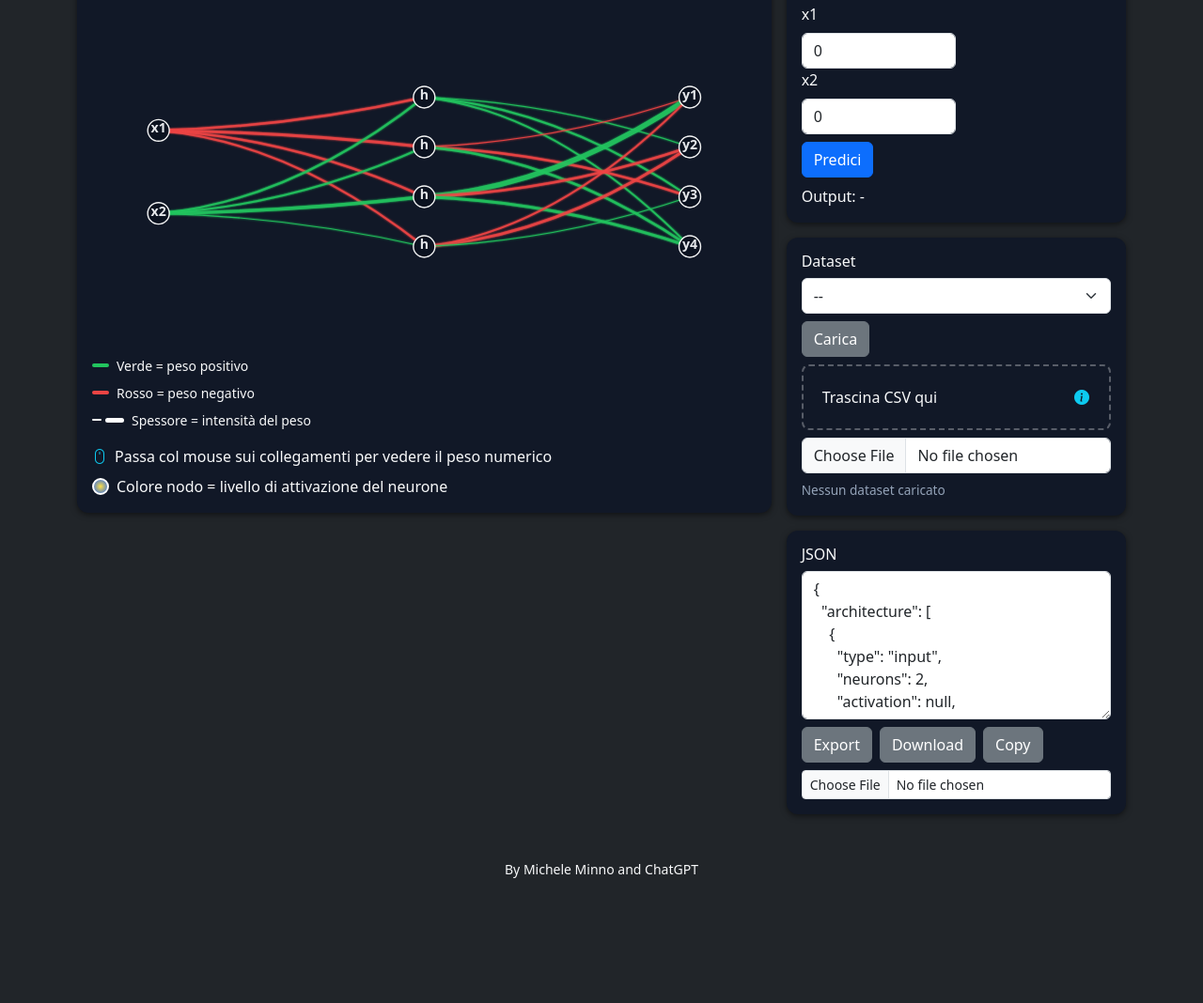
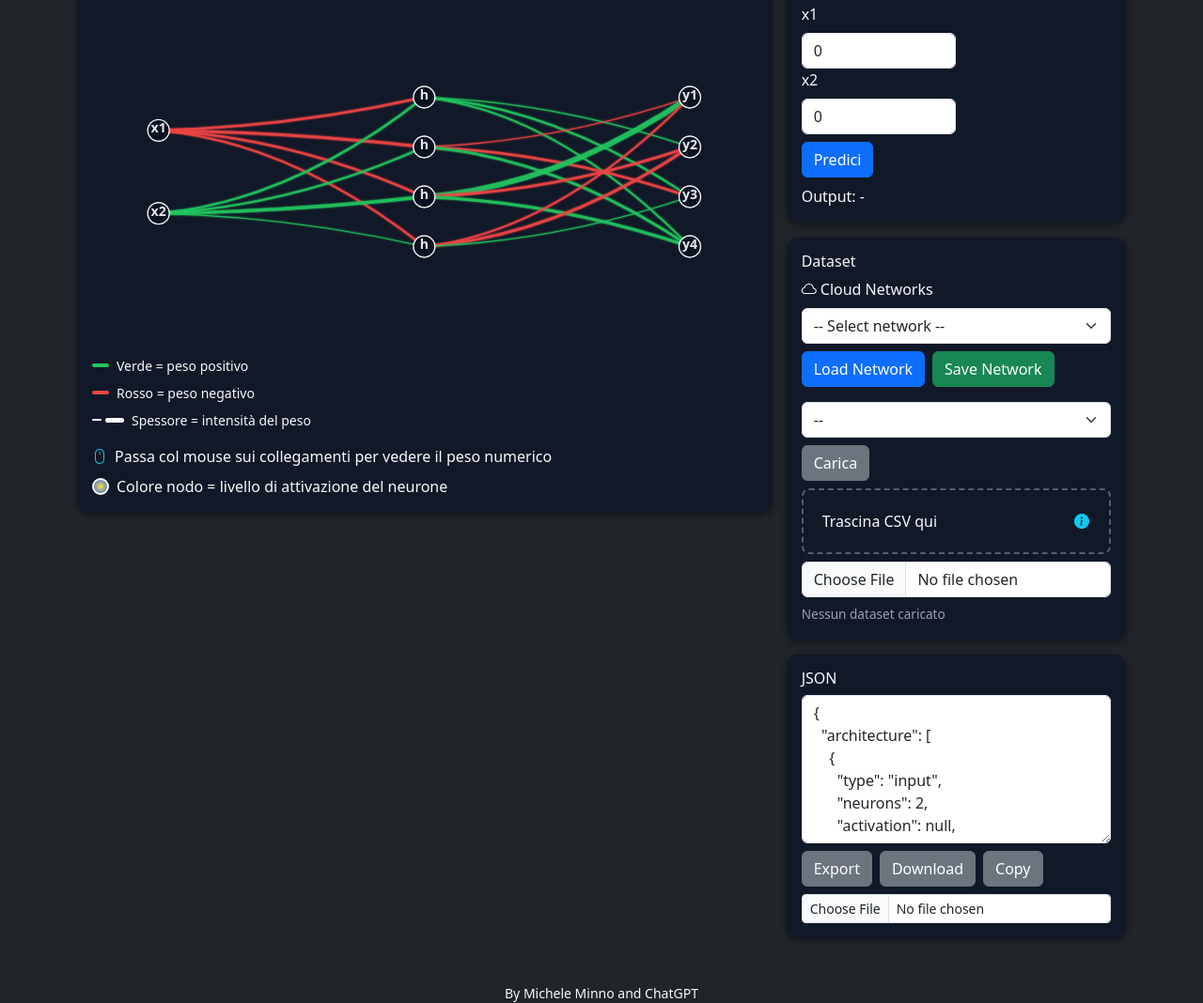
Before and after one commit to micheleminno/neural-network-playground, a website: page index.html in a window 1280 px wide. Shown: the part 688-1756 px from the top of the page at 94% size. Before the commit the page ends 1624 px from the top, so only its background shows below. Drawn offline with nearby package versions, Linux system fonts and the light colour scheme.

Commit message:
Add Cloud Networks section with load and save buttons in index.html

```diff
--- a/index.html
+++ b/index.html
@@ -306,6 +306,27 @@
           <div class="nb-card p-3 mb-3">
             <h6 data-i18n="dataset">Dataset</h6>
 
+            <!-- CLOUD NETWORKS -->
+
+            <label class="form-label">
+              <i class="bi bi-cloud"></i>
+              Cloud Networks
+            </label>
+
+            <select id="savedNetworks" class="form-select mb-2">
+              <option value="">-- Select network --</option>
+            </select>
+
+            <div class="d-flex gap-2 mb-3">
+              <button class="btn btn-primary" id="btnLoadNetwork">
+                Load Network
+              </button>
+
+              <button class="btn btn-success" id="btnSaveNetwork">
+                Save Network
+              </button>
+            </div>
+
             <select id="presetDataset" class="form-select mb-2">
               <option value="none">--</option>
               <option value="xor">XOR</option>
```
